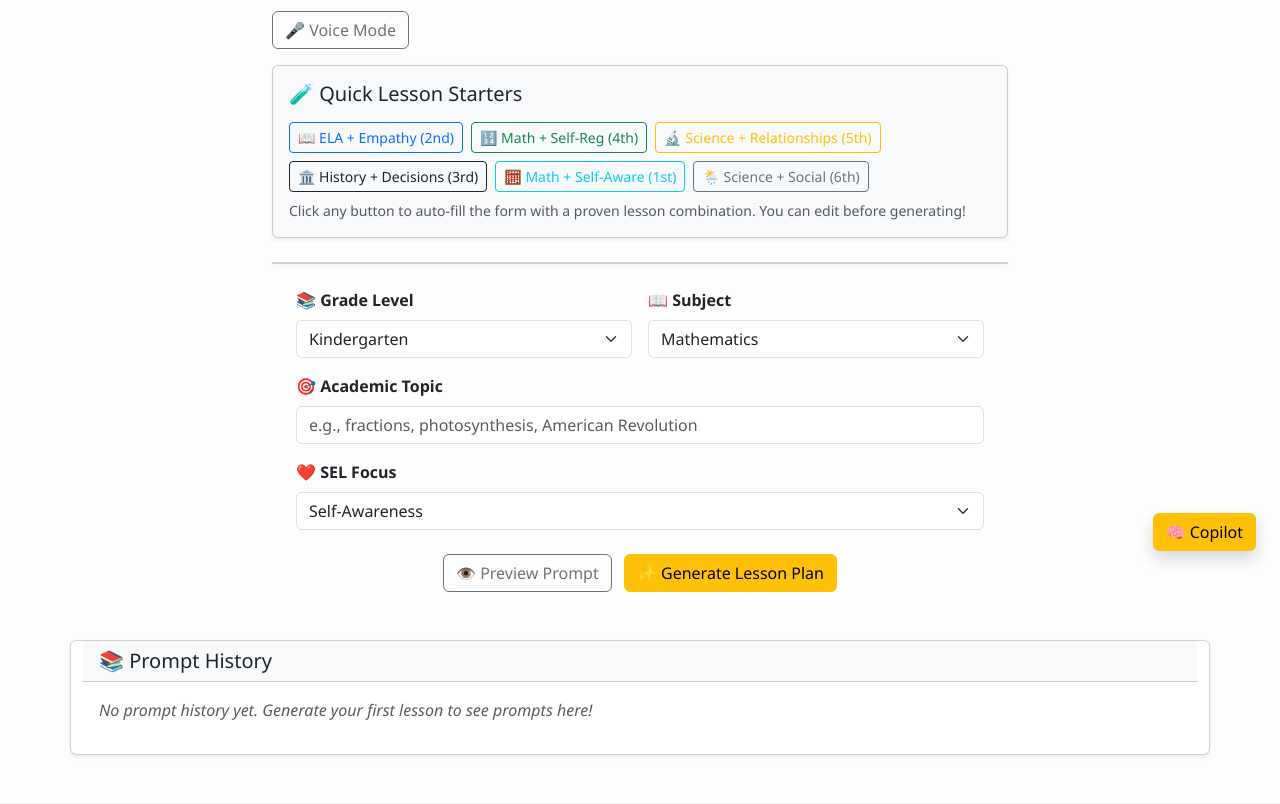
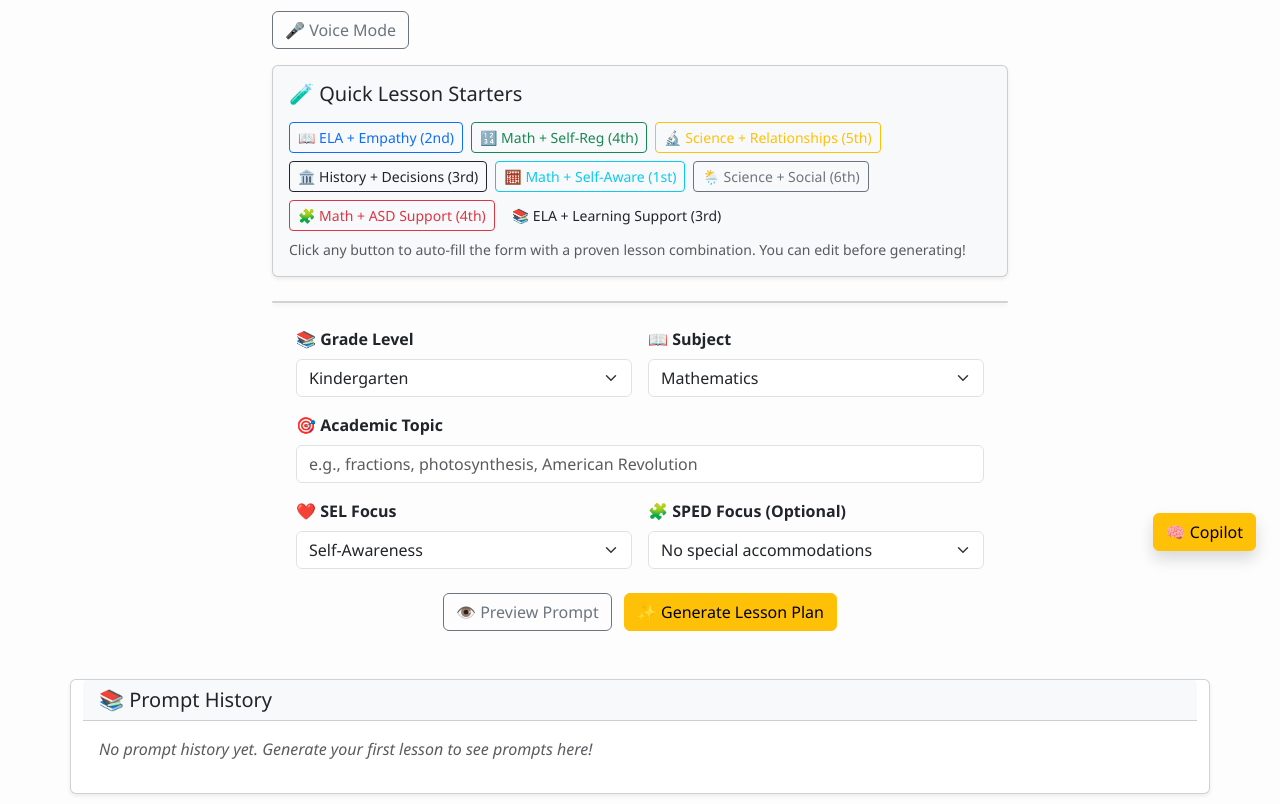
Before and after one commit to ShaneBernauer/SEL-Lesson-Generator, a Flask app: page / in a window 1280 px wide. Shown: the part 225-1029 px from the top of the page. Run offline with Flask 3, Linux system fonts and the light colour scheme.

Commit message:
Assistant checkpoint: Add SPED accommodations dropdown and database support
Assistant generated file changes:
- models.py: Add sped_focus field to Lesson model
- templates/index.html: Add SPED requirements dropdown to form, Update quick lesson starters to include SPED parameter, Update loadTemplate function to handle SPED parameter, Update showPrompt function to include SPED in prompt generation
- main.py: Update lesson generation to include SPED accommodations, Update add_to_history function to include SPED parameter, Update lesson saving to include SPED focus, Update prompt history generation to include SPED information, Update use_history action to include SPED parameter
- templates/dashboard.html: Display SPED focus in lesson cards

---

User prompt:

I would like to create an option to tailor the generation to include a dropdown for SPED requirements or IEPs. Ex. Autism, Down Syndrome, Speech Disability, etc.

Replit-Commit-Author: Assistant
Replit-Commit-Session-Id: 40cb3b2c-dd18-4d5c-9bd7-438d0621c3e3

```diff
--- a/main.py
+++ b/main.py
@@ -32,7 +32,7 @@ def generate_lesson(prompt):
     )
     return response.choices[0].message.content.strip()
 
-def add_to_history(grade, subject, topic, sel):
+def add_to_history(grade, subject, topic, sel, sped=""):
     """Add a new prompt to history, keeping only the last 10"""
     global prompt_history
 
@@ -41,13 +41,14 @@ def add_to_history(grade, subject, topic, sel):
         'subject': subject,
         'topic': topic,
         'sel': sel,
-        'timestamp': f"{grade} - {subject} - {topic} - {sel}"
+        'sped': sped,
+        'timestamp': f"{grade} - {subject} - {topic} - {sel}" + (f" - {sped}" if sped else "")
     }
 
     # Remove if already exists to avoid duplicates
     prompt_history = [p for p in prompt_history if not (
         p['grade'] == grade and p['subject'] == subject and
-        p['topic'] == topic and p['sel'] == sel
+        p['topic'] == topic and p['sel'] == sel and p.get('sped', '') == sped
     )]
 
     # Add to beginning and keep only last 10
@@ -134,14 +135,25 @@ def home():
             subject = request.form["subject"]
             topic = request.form["topic"]
             sel = request.form["sel"]
+            sped = request.form.get("sped", "")
 
             # Add to history
-            add_to_history(grade, subject, topic, sel)
+            add_to_history(grade, subject, topic, sel, sped)
 
             last_prompt = (
                 f"Design a comprehensive integrated lesson plan for {grade} students "
-                f"on the topic of '{topic}' in {subject}. Include an SEL focus on {sel}. "
-                f"The lesson should include: a creative hook, clear learning objectives, "
+                f"on the topic of '{topic}' in {subject}. Include an SEL focus on {sel}."
+            )
+
+            if sped:
+                last_prompt += (
+                    f" This lesson should include specific accommodations and modifications "
+                    f"for students with {sped}. Consider sensory needs, communication strategies, "
+                    f"and individualized support approaches."
+                )
+
+            last_prompt += (
+                f" The lesson should include: a creative hook, clear learning objectives, "
                 f"direct instruction, an engaging activity or game, guided practice, "
                 f"reflection questions that connect to the SEL focus, and an exit slip. "
                 f"Make it detailed and practical for teachers to implement."
@@ -153,11 +165,22 @@ def home():
             subject = request.form["subject"]
             topic = request.form["topic"]
             sel = request.form["sel"]
+            sped = request.form.get("sped", "")
 
             last_prompt = (
                 f"Design a comprehensive integrated lesson plan for {grade} students "
-                f"on the topic of '{topic}' in {subject}. Include an SEL focus on {sel}. "
-                f"The lesson should include: a creative hook, clear learning objectives, "
+                f"on the topic of '{topic}' in {subject}. Include an SEL focus on {sel}."
+            )
+
+            if sped:
+                last_prompt += (
+                    f" This lesson should include specific accommodations and modifications "
+                    f"for students with {sped}. Consider sensory needs, communication strategies, "
+                    f"and individualized support approaches."
+                )
+
+            last_prompt += (
+                f" The lesson should include: a creative hook, clear learning objectives, "
                 f"direct instruction, an engaging activity or game, guided practice, "
                 f"reflection questions that connect to the SEL focus, and an exit slip. "
                 f"Make it detailed and practical for teachers to implement."
@@ -225,7 +248,8 @@ def home():
                     sel_focus=sel,
                     lesson_text=lesson,
                     academic_standard=academic_standard,
-                    sel_standard=sel_standard
+                    sel_standard=sel_standard,
+                    sped_focus=sped
                 )
                 db.session.add(lesson_record)
                 db.session.commit()
@@ -264,10 +288,11 @@ def home():
     if prompt_history:
         prompt_history_html = "<div style='max-height: 300px; overflow-y: auto;'>"
         for i, prompt in enumerate(prompt_history):
+            sped_display = f" • 🧩 {prompt['sped']}" if prompt.get('sped') else ""
             prompt_history_html += f"""
             <div class="border-start border-warning border-3 ps-3 mb-3">
                 <div class="fw-semibold text-primary mb-1">
-                    {prompt['grade']} • {prompt['subject']} • {prompt['sel']}
+                    {prompt['grade']} • {prompt['subject']} • {prompt['sel']}{sped_display}
                 </div>
                 <div class="text-muted mb-2">
                     Topic: {prompt['topic']}
@@ -278,6 +303,7 @@ def home():
                     <input type="hidden" name="subject" value="{prompt['subject']}">
                     <input type="hidden" name="topic" value="{prompt['topic']}">
                     <input type="hidden" name="sel" value="{prompt['sel']}">
+                    <input type="hidden" name="sped" value="{prompt.get('sped', '')}">
                     <button type="submit" class="btn btn-sm btn-warning">
                         ↻ Use This Prompt
                     </button>
--- a/models.py
+++ b/models.py
@@ -14,6 +14,7 @@ class Lesson(db.Model):
     is_favorite = db.Column(db.Boolean, default=False)
     academic_standard = db.Column(db.String(200))
     sel_standard = db.Column(db.String(100))
+    sped_focus = db.Column(db.String(100))
 
 class CopilotTip(db.Model):
     id = db.Column(db.Integer, primary_key=True)
--- a/templates/index.html
+++ b/templates/index.html
@@ -16,23 +16,29 @@
       <div class="card-body">
         <h5 class="mb-3">🧪 Quick Lesson Starters</h5>
         <div class="d-flex flex-wrap gap-2">
-          <button type="button" class="btn btn-outline-primary btn-sm" onclick="loadTemplate('2nd', 'ELA', 'Main Idea', 'Empathy')">
+          <button type="button" class="btn btn-outline-primary btn-sm" onclick="loadTemplate('2nd', 'ELA', 'Main Idea', 'Empathy', '')">
             📖 ELA + Empathy (2nd)
           </button>
-          <button type="button" class="btn btn-outline-success btn-sm" onclick="loadTemplate('4th', 'Math', 'Fractions', 'Self-Regulation')">
+          <button type="button" class="btn btn-outline-success btn-sm" onclick="loadTemplate('4th', 'Math', 'Fractions', 'Self-Regulation', '')">
             🔢 Math + Self-Reg (4th)
           </button>
-          <button type="button" class="btn btn-outline-warning btn-sm" onclick="loadTemplate('5th', 'Science', 'Ecosystems', 'Relationship Skills')">
+          <button type="button" class="btn btn-outline-warning btn-sm" onclick="loadTemplate('5th', 'Science', 'Ecosystems', 'Relationship Skills', '')">
             🔬 Science + Relationships (5th)
           </button>
-          <button type="button" class="btn btn-outline-dark btn-sm" onclick="loadTemplate('3rd', 'Social Studies', 'Community Rules', 'Responsible Decision-Making')">
+          <button type="button" class="btn btn-outline-dark btn-sm" onclick="loadTemplate('3rd', 'Social Studies', 'Community Rules', 'Responsible Decision-Making', '')">
             🏛️ History + Decisions (3rd)
           </button>
-          <button type="button" class="btn btn-outline-info btn-sm" onclick="loadTemplate('1st', 'Math', 'Counting', 'Self-Awareness')">
+          <button type="button" class="btn btn-outline-info btn-sm" onclick="loadTemplate('1st', 'Math', 'Counting', 'Self-Awareness', '')">
             🧮 Math + Self-Aware (1st)
           </button>
-          <button type="button" class="btn btn-outline-secondary btn-sm" onclick="loadTemplate('6th', 'Science', 'Weather Patterns', 'Social Awareness')">
+          <button type="button" class="btn btn-outline-secondary btn-sm" onclick="loadTemplate('6th', 'Science', 'Weather Patterns', 'Social Awareness', '')">
             🌦️ Science + Social (6th)
+          </button>
+          <button type="button" class="btn btn-outline-danger btn-sm" onclick="loadTemplate('4th', 'Math', 'Addition', 'Self-Regulation', 'Autism Spectrum Disorder')">
+            🧩 Math + ASD Support (4th)
+          </button>
+          <button type="button" class="btn btn-outline-purple btn-sm" onclick="loadTemplate('3rd', 'ELA', 'Reading Comprehension', 'Self-Awareness', 'Learning Disability')">
+            📚 ELA + Learning Support (3rd)
           </button>
         </div>
         <small class="text-muted d-block mt-2">Click any button to auto-fill the form with a proven lesson combination. You can edit before generating!</small>
@@ -74,7 +80,7 @@
               <input type="text" name="topic" id="topic" class="form-control" placeholder="e.g., fractions, photosynthesis, American Revolution" required>
             </div>
 
-            <div class="col-12">
+            <div class="col-md-6">
               <label for="sel" class="form-label fw-semibold">❤️ SEL Focus</label>
               <select name="sel" id="sel" class="form-select">
                 <option value="Self-Awareness">Self-Awareness</option>
@@ -82,6 +88,24 @@
                 <option value="Social Awareness">Social Awareness</option>
                 <option value="Relationship Skills">Relationship Skills</option>
                 <option value="Responsible Decision-Making">Responsible Decision-Making</option>
+              </select>
+            </div>
+
+            <div class="col-md-6">
+              <label for="sped" class="form-label fw-semibold">🧩 SPED Focus (Optional)</label>
+              <select name="sped" id="sped" class="form-select">
+                <option value="">No special accommodations</option>
+                <option value="Autism Spectrum Disorder">Autism Spectrum Disorder</option>
+                <option value="Down Syndrome">Down Syndrome</option>
+                <option value="Speech/Language Disability">Speech/Language Disability</option>
+                <option value="Learning Disability">Learning Disability</option>
+                <option value="ADHD">ADHD</option>
+                <option value="Intellectual Disability">Intellectual Disability</option>
+                <option value="Visual Impairment">Visual Impairment</option>
+                <option value="Hearing Impairment">Hearing Impairment</option>
+                <option value="Physical Disability">Physical Disability</option>
+                <option value="Emotional/Behavioral Disorder">Emotional/Behavioral Disorder</option>
+                <option value="Multiple Disabilities">Multiple Disabilities</option>
               </select>
             </div>
           </div>
@@ -126,13 +150,20 @@
         const subject = document.getElementById('subject').value;
         const topic = document.getElementById('topic').value;
         const sel = document.getElementById('sel').value;
+        const sped = document.getElementById('sped').value;
 
         if (!topic.trim()) {
           alert('Please enter an academic topic first.');
           return;
         }
 
-        const prompt = `Design a comprehensive integrated lesson plan for ${grade} students on the topic of '${topic}' in ${subject}. Include an SEL focus on ${sel}. The lesson should include: a creative hook, clear learning objectives, direct instruction, an engaging activity or game, guided practice, reflection questions that connect to the SEL focus, and an exit slip. Make it detailed and practical for teachers to implement.`;
+        let prompt = `Design a comprehensive integrated lesson plan for ${grade} students on the topic of '${topic}' in ${subject}. Include an SEL focus on ${sel}.`;
+
+        if (sped) {
+          prompt += ` This lesson should include specific accommodations and modifications for students with ${sped}. Consider sensory needs, communication strategies, and individualized support approaches.`;
+        }
+
+        prompt += ` The lesson should include: a creative hook, clear learning objectives, direct instruction, an engaging activity or game, guided practice, reflection questions that connect to the SEL focus, and an exit slip. Make it detailed and practical for teachers to implement.`;
 
         document.getElementById('promptText').value = prompt;
         document.getElementById('promptSection').style.display = 'block';
@@ -143,12 +174,13 @@
         document.getElementById('promptSection').style.display = 'none';
       }
 
-      function loadTemplate(grade, subject, topic, sel) {
+      function loadTemplate(grade, subject, topic, sel, sped = '') {
         // Fill in all form fields with the template values
         document.querySelector("select[name='grade']").value = grade;
         document.querySelector("select[name='subject']").value = subject;
         document.querySelector("input[name='topic']").value = topic;
         document.querySelector("select[name='sel']").value = sel;
+        document.querySelector("select[name='sped']").value = sped;
 
         // Smooth scroll to the form for better UX
         document.querySelector("form").scrollIntoView({ behavior: 'smooth', block: 'start' });
```
Also changed, not shown: templates/dashboard.html (+12 -2 lines).
